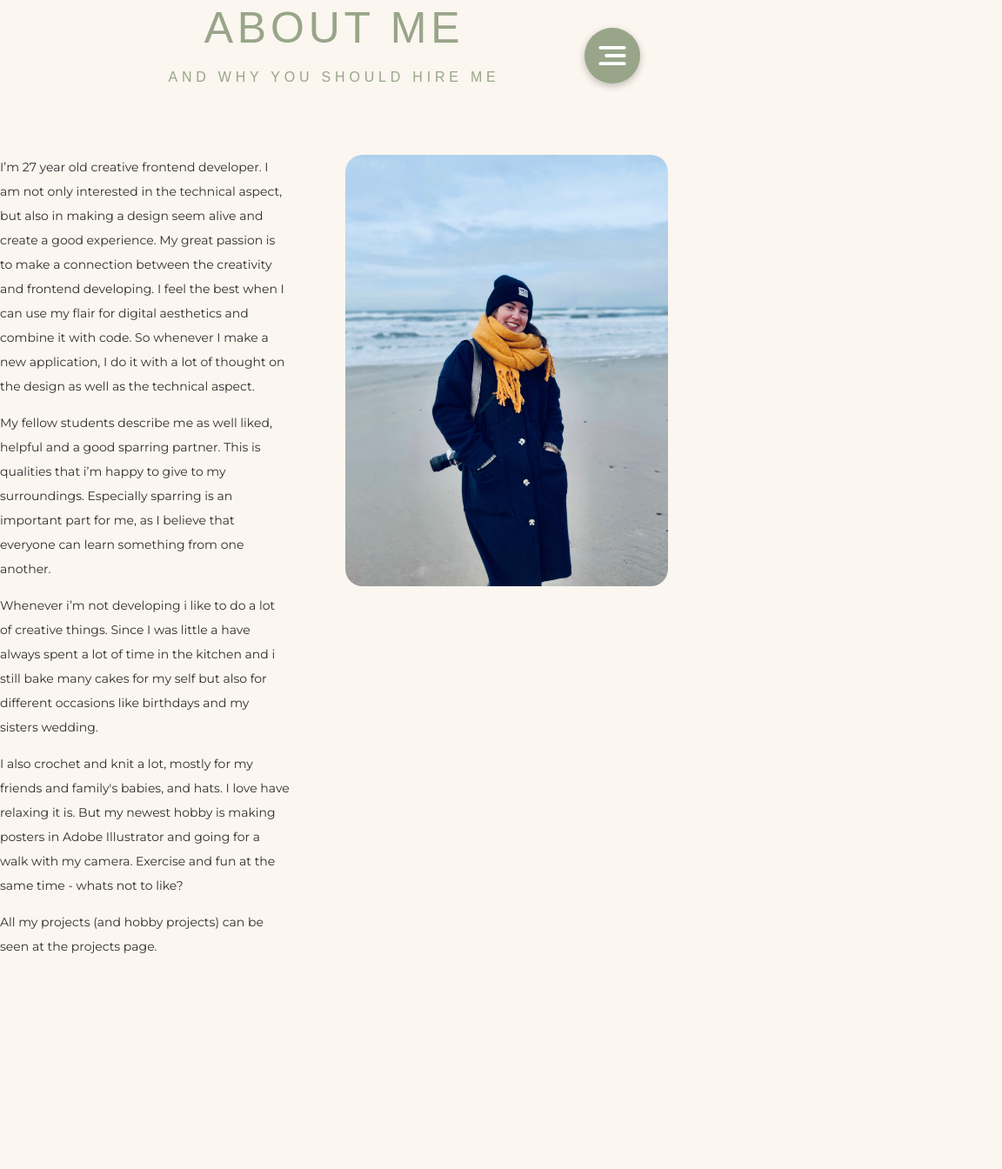
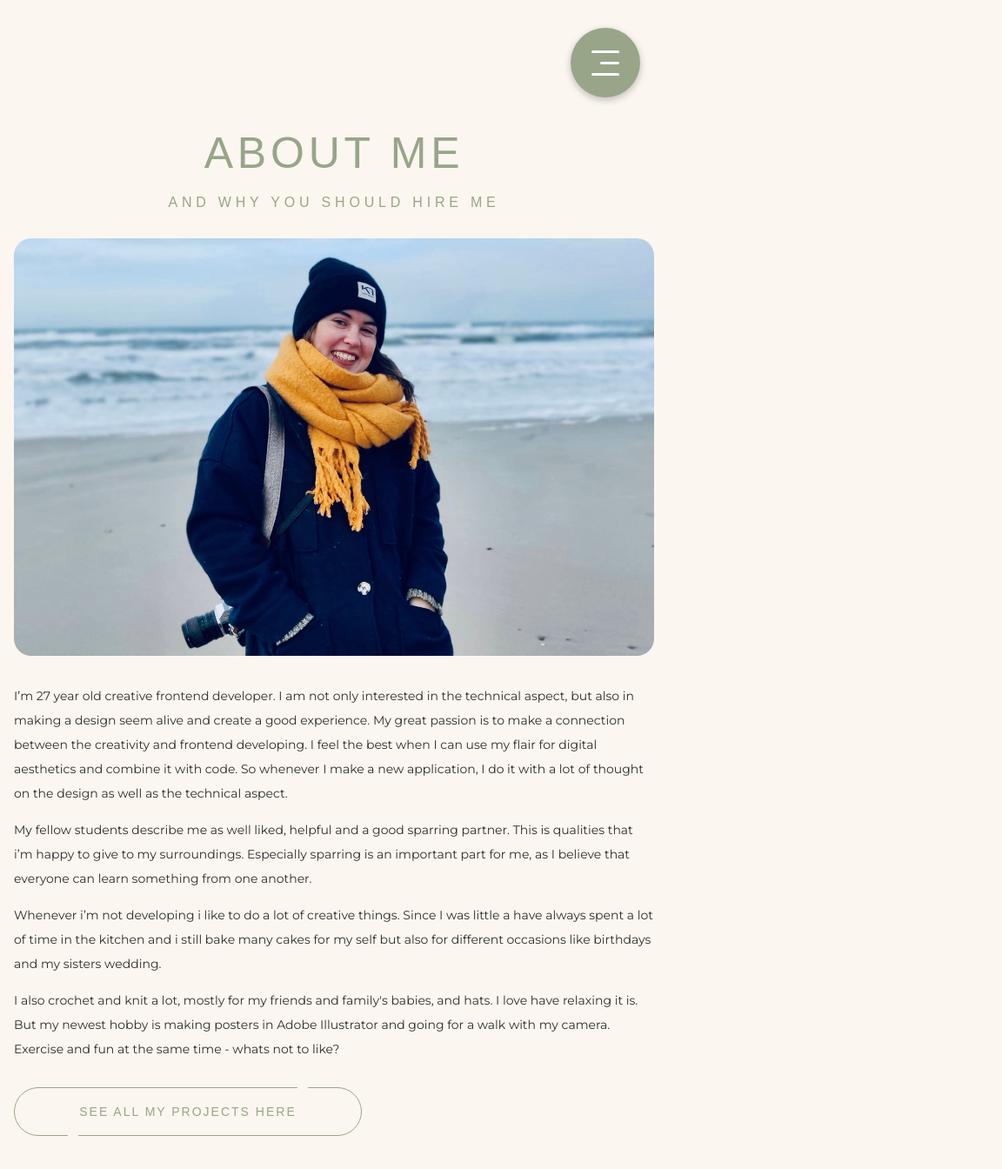
Before and after one commit to AnnaIpsen/new-portfolio, a Vue app: page /about in a window 768 px wide. Shown: the top 1344 px of the page at 87% size, 1152 px wide, since content can reach past the window. Before the commit the page ends 1116 px from the top, so only its background shows below. Built offline with nearby package versions, Linux system fonts and the light colour scheme.

Commit message:
mobile and tablet version

```diff
--- a/public/index.html
+++ b/public/index.html
@@ -9,7 +9,7 @@
   </head>
   <body>
     <noscript>
-      <strong>We're sorry but <%= htmlWebpackPlugin.options.title %> doesn't work properly without JavaScript enabled. Please enable it to continue.</strong>
+      <strong>I'm sorry but my portfolio doesn't work properly without JavaScript enabled. Please enable it to continue.</strong>
     </noscript>
     <div id="app"></div>
     <!-- built files will be auto injected -->
--- a/src/App.vue
+++ b/src/App.vue
@@ -14,15 +14,20 @@
 
   <nav id="mobile">
     <section id="menu" @click="handleToggleMenu">
-      <img src="./assets/menu.svg" >
+<!--      <img src="./assets/menu.svg" >-->
+      <div class="burger" :class="{ open: menuOpen }">
+        <div class="line" id="line-1"></div>
+        <div class="line" id="line-2"></div>
+        <div class="line" id="line-3"></div>
+      </div>
     </section>
 
     <section id="navContent" :class="{ open: menuOpen }">
-      <section class="links">
-        <router-link to="/"><img src="./assets/blomsterlogo.png"></router-link>
-        <router-link to="/about">About me</router-link>
-        <router-link to="/projects">Projects</router-link>
-        <router-link to="/cv">CV</router-link>
+      <section class="links" >
+        <router-link to="/" @click="menuOpen = false"><img src="./assets/blomsterlogo.png"></router-link>
+        <router-link to="/about" @click="menuOpen = false">About me</router-link>
+        <router-link to="/projects" @click="menuOpen = false">Projects</router-link>
+        <router-link to="/cv" @click="menuOpen = false">CV</router-link>
       </section>
       <section class="logos">
         <a href="https://www.linkedin.com/in/anna-ipsen/"><img src="./assets/linkedin-logo.png"></a>
@@ -62,7 +67,8 @@ body {
   -webkit-font-smoothing: antialiased;
   -moz-osx-font-smoothing: grayscale;
   color: #98A589;
-  margin: 4% 20% 4% 4%;
+  margin: 4% 20rem 4% 4%;
+  overflow: hidden !important;
 }
 
 h1, h2, h3, h4, nav, button {
@@ -84,25 +90,46 @@ p {
   color: #2E2E2E;
 }
 
-@media only screen and (max-width: 768px) {
+@media only screen and (max-width: 844px) {
   #app {margin: 0}
   #desktop {display: none}
   #mobile {
+    position: relative;
     #menu {
-      position: absolute;
+      position: fixed;
       top: 2rem;
       right: 2rem;
       z-index: 2;
       background: #98A589;
       border-radius: 100px;
-      padding: 1rem;
-      box-shadow: rgba(0, 0, 0, 0.24) 0px 3px 8px;
+      padding: 1.5rem;
+      box-shadow: rgba(0, 0, 0, 0.24) 0 3px 8px;
 
-      img {
+      .burger {
         width: 2rem;
         height: 2rem;
-        object-position: center;
-        display: block;
+        display: flex;
+        flex-direction: column;
+        align-items: end;
+        justify-content: center;
+        gap: 10px;
+        .line {
+          height: 3px;
+          border-radius: 50px;
+          background: white;
+          transition: all .6s cubic-bezier(0.83, 0, 0.17, 1) 0s;
+        }
+        #line-1, #line-3 {width: 100%}
+        #line-2 {width: 70%}
+        &.open {
+          #line-1 {
+            transform: translateY(13px) rotate(45deg);
+          }
+          #line-2 {opacity: 0}
+          #line-3 {
+            transform: translateY(-13px) rotate(-45deg);
+          }
+        }
       }
     }
 
@@ -121,7 +148,7 @@ p {
       gap: 4rem;
       opacity: 0;
       transform: translate(100%, 0);
-      transition: all 1s cubic-bezier(0.68, -0.6, 0.32, 1.6) 0s;
+      transition: all .6s cubic-bezier(0.83, 0, 0.17, 1) 0s;
 
       &.open {
         opacity: 1;
@@ -165,7 +192,7 @@ p {
   }
 }
 
-@media only screen and (min-width: 769px) {
+@media only screen and (min-width: 845px) {
   #mobile {display: none}
   #desktop {
     width: fit-content;
@@ -178,7 +205,7 @@ p {
     right: 0;
     z-index: 2;
     overflow-x: hidden;
-    padding: 4%;
+    padding: 5rem;
     background-color:#FBF6EF;
     .links {
       display: flex;
--- a/src/components/HobbyProjects.vue
+++ b/src/components/HobbyProjects.vue
@@ -53,17 +53,18 @@ export default {
 }
 </script>
 
-<style scoped>
+<style scoped lang="scss">
 .hobby {
   display: flex;
   flex-direction: column;
-  gap: 5rem;
+  gap: 3rem;
 }
 .headings {
   display: flex;
   flex-direction: column;
   align-items: center;
   justify-content: center;
+  text-align: center;
 }
 
 .headings h1, .headings h2{
@@ -85,5 +86,15 @@ export default {
   transition: all 0.4s ease-in-out 0s;
 }
 
+@media only screen and (max-width: 844px) {
+  .hobby {
+    gap: 3rem;
+    .collage {
+      gap: .5rem;
+      .column img {margin-top: .5rem}
+    }
+  }
+}
+
 
 </style>
--- a/src/components/ProjectCard.vue
+++ b/src/components/ProjectCard.vue
@@ -63,8 +63,10 @@ export default {
 .card section h2 {
   margin-top: 0;
 }
+.card section {width: 45%}
 .card #project {
-  width: 600px;
+  flex-shrink: 0;
+  width: 45%;
   height: auto;
   object-fit: cover ;
   border-radius: 20px;
@@ -167,4 +169,32 @@ export default {
 
 }
 
+@media only screen and (max-width: 844px) {
+  .card, .reverse {
+    flex-direction: column-reverse !important;
+  }
+  .card {
+    align-items: normal;
+    gap: 2rem;
+    margin-bottom: 6rem;
+    section{width: 100%}
+    #project {
+      width: 100%;
+    }
+  }
+
+}
+
+@media only screen and (orientation: landscape) and (max-width: 844px) {
+  .card, .reverse {
+    flex-direction: column-reverse !important;
+  }
+  .card {
+    align-items: center;
+    gap: 2rem;
+    max-width: 600px;
+    margin-bottom: 4rem;
+  }
+}
+
 </style>
--- a/src/components/WorkProjects.vue
+++ b/src/components/WorkProjects.vue
@@ -40,7 +40,7 @@ export default {
 }
 </script>
 
-<style scoped>
+<style scoped lang="scss">
 .work {
   display: flex;
   flex-direction: column;
@@ -56,4 +56,19 @@ export default {
 .headings h1 {
   margin: .2rem 0;
 }
+@media only screen and (max-width: 844px) {
+  .work {
+    gap: 3rem;
+    .headings{
+      text-align: center;
+    }
+  }
+}
+@media only screen and (orientation: landscape) and (max-width: 844px) {
+  .projects {
+    display: flex;
+    align-items: center;
+    flex-direction: column;
+  }
+}
 </style>
--- a/src/views/AboutView.vue
+++ b/src/views/AboutView.vue
@@ -30,12 +30,14 @@
           relaxing it is. But my newest hobby is making posters in Adobe Illustrator and going for a walk
           with my camera. Exercise and fun at the same time - whats not to like?
         </p>
-        <p>
-          All my projects (and hobby projects) can be seen at the projects page.
-        </p>
       </article>
       <img src="../assets/Anna-Ipsen.jpg">
     </section>
+    <button class="button">
+      <div class="button__line"></div>
+      <div class="button__line"></div>
+      <router-link to="/projects/work" class="button__text">See all my projects here</router-link>
+    </button>
   </div>
 </template>
 
@@ -87,6 +89,136 @@ export default {
       border-radius: 20px;
     }
   }
+
+  .button {
+    cursor: pointer;
+    border: none;
+    background: none;
+    border-radius: 300px;
+    position : relative ;
+    z-index : 0 ;
+    max-width: 400px;
+    height : 56px ;
+    letter-spacing : 2px ;
+    transition : all .3s ease ;
+    &::before{
+      top : 0 ;
+      left : 54px ;
+      width : calc( 100% - 56px * 2 - 16px ) ;
+    }
+    &::after{
+      top : 0 ;
+      right : 54px ;
+      width : 8px ;
+    }
+    &:hover{
+      letter-spacing : 6px ;
+      font-size: 16px;
+    }
+    &:hover::before,
+    &:hover .button__text::before{
+      width : 8px ;
+    }
+    &:hover::after,
+    &:hover .button__text::after{
+      width : calc( 100% - 56px * 2 - 16px ) ;
+    }
+    .button__text{
+      display : flex ;
+      justify-content : center ;
+      align-items : center ;
+      text-decoration: none;
+      font-size : 14px ;
+      font-weight : 400 ;
+      color : #98A589 ;
+      width : 100% ;
+      height : 100% ;
+      &::before{
+        bottom : 0 ;
+        right : 54px ;
+        width : calc( 100% - 56px * 2 - 16px ) ;
+      }
+      &::after{
+        bottom : 0 ;
+        left : 54px ;
+        width : 8px ;
+      }
+    }
+    &::after, &::before, .button__text::before,
+    .button__text::after{
+      content : '' ;
+      position : absolute ;
+      height : 1px ;
+      border-radius : 2px ;
+      background : #98A589 ;
+      transition : all .5s ease ;
+    }
+    .button__line{
+      position : absolute ;
+      top : 0 ;
+      width : 56px ;
+      height : 100% ;
+      overflow : hidden ;
+      &::before{
+        content : '' ;
+        position : absolute ;
+        top : 0 ;
+        width : 150% ;
+        height : 100% ;
+        box-sizing : border-box ;
+        border-radius : 300px ;
+        border : solid 1px #98A589 ;
+      }
+      &:nth-child(1),
+      &:nth-child(1)::before{
+        left : 0 ;
+      }
+      &:nth-child(2),
+      &:nth-child(2)::before{
+        right : 0 ;
+      }
+    }
+
+
+  }
 }
 
+@media only screen and (max-width: 767px) {
+  .about {
+    margin: 9rem 1rem;
+    gap: 1rem;
+    .headings {
+      text-align: center;
+    }
+    .aboutSection {
+      flex-direction: column-reverse;
+      gap: 2rem;
+      img {
+        width: 100%;
+        height: 17rem;
+        object-fit: cover;
+      }
+    }
+  }
+}
+@media only screen and (min-width: 767px) and (max-width: 844px) {
+  .about {
+    margin: 9rem 1rem;
+    gap: 1rem;
+    .headings {
+      text-align: center;
+    }
+    .aboutSection {
+      flex-direction: column-reverse;
+      gap: 2rem;
+      img {
+        width: 100%;
+        height: 30rem;
+        object-fit: cover;
+      }
+    }
+  }
+}
+
+
 </style>
--- a/src/views/CvView.vue
+++ b/src/views/CvView.vue
@@ -6,6 +6,7 @@
       <h1>CV</h1>
     </section>
     <section class="cvWrapper">
+      <img src="../assets/Anna-Ipsen-cv.jpg" id="cvImage">
       <section class="row">
         <div class="education">
           <h2>Education</h2>
@@ -111,7 +112,7 @@ export default {
 }
 </script>
 
-<style scoped>
+<style scoped lang="scss">
 .cv {
   display: flex;
   flex-direction: column;
@@ -124,6 +125,7 @@ export default {
   flex-direction: row;
   justify-content: space-between;
   max-width: 100%;
+  #cvImage {display: none}
 }
 .row {
   display: flex;
@@ -154,4 +156,28 @@ export default {
 
 img {border-radius: 20px;}
 
+@media only screen and (max-width: 844px) {
+  .cv {
+    margin: 9rem 1rem;
+    .cvWrapper {
+      flex-direction: column;
+      gap: 2rem;
+      #cvImage {
+        display: block;
+        max-height: 35rem;
+        object-fit: cover;
+        object-position: 0 10%;
+      }
+      .row {
+        max-width: 100%;
+        img {display: none}
+        .techWrapper{
+          column-gap: 2rem;
+          p {width: 10rem}
+        }
+      }
+    }
+  }
+}
+
 </style>
--- a/src/views/HomeView.vue
+++ b/src/views/HomeView.vue
@@ -30,9 +30,9 @@ export default {
 }
 </script>
 
-<style scoped>
+<style scoped lang="scss">
 .home {
-  display: flex;
+  display: flex block;
   flex-direction: column;
   align-items: center;
   justify-content: center;
@@ -52,4 +52,22 @@ hr {
   border: 1px solid #98A589;
 }
 
+@media only screen and (max-width: 768px) {
+  .home {
+    height: 100vh;
+    overflow: hidden;
+    justify-content: end;
+    h1 {font-size: 40px}
+    h3 {font-size: 12px}
+    #flowers {
+      height: 55vh;
+      width: auto;
+      object-position: left bottom;
+      margin-top: 3rem;
+    }
+    hr {width: 100%; margin: 0}
+
+  }
+}
+
 </style>
--- a/src/views/ProjectsView.vue
+++ b/src/views/ProjectsView.vue
@@ -1,4 +1,5 @@
 <template>
+  <section class="projects">
     <div>
         <section class="projectsNav">
           <router-link to="/projects/work">Work projects</router-link>
@@ -7,6 +8,7 @@
     </div>
     <router-view></router-view>
     <loadingComponent v-if="isLoading"/>
+  </section>
 </template>
 
 <script>
@@ -29,7 +31,7 @@ export default {
 }
 </script>
 
-<style scoped>
+<style scoped lang="scss">
 .projectsNav {
   display: flex;
   flex-direction: row;
@@ -49,4 +51,15 @@ export default {
 .projectsNav a.router-link-exact-active {
   border-bottom: #98A589 solid 2px;
 }
+
+@media only screen and (max-width: 844px) {
+  .projects {
+    margin: 9rem 1rem;
+    .projectsNav {
+      a {
+        padding: 1rem;
+      }
+    }
+  }
+}
 </style>
```
Lines whose indentation alone changed are shown as unchanged.
